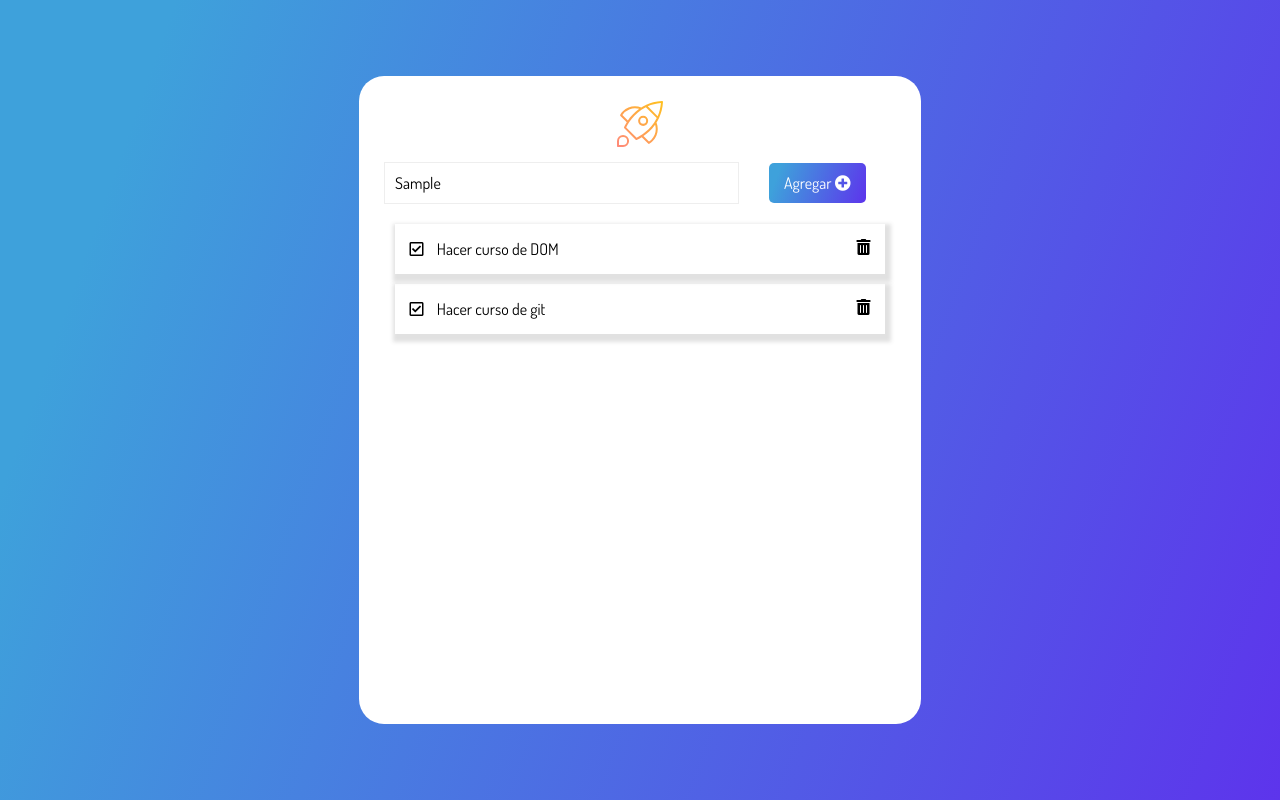
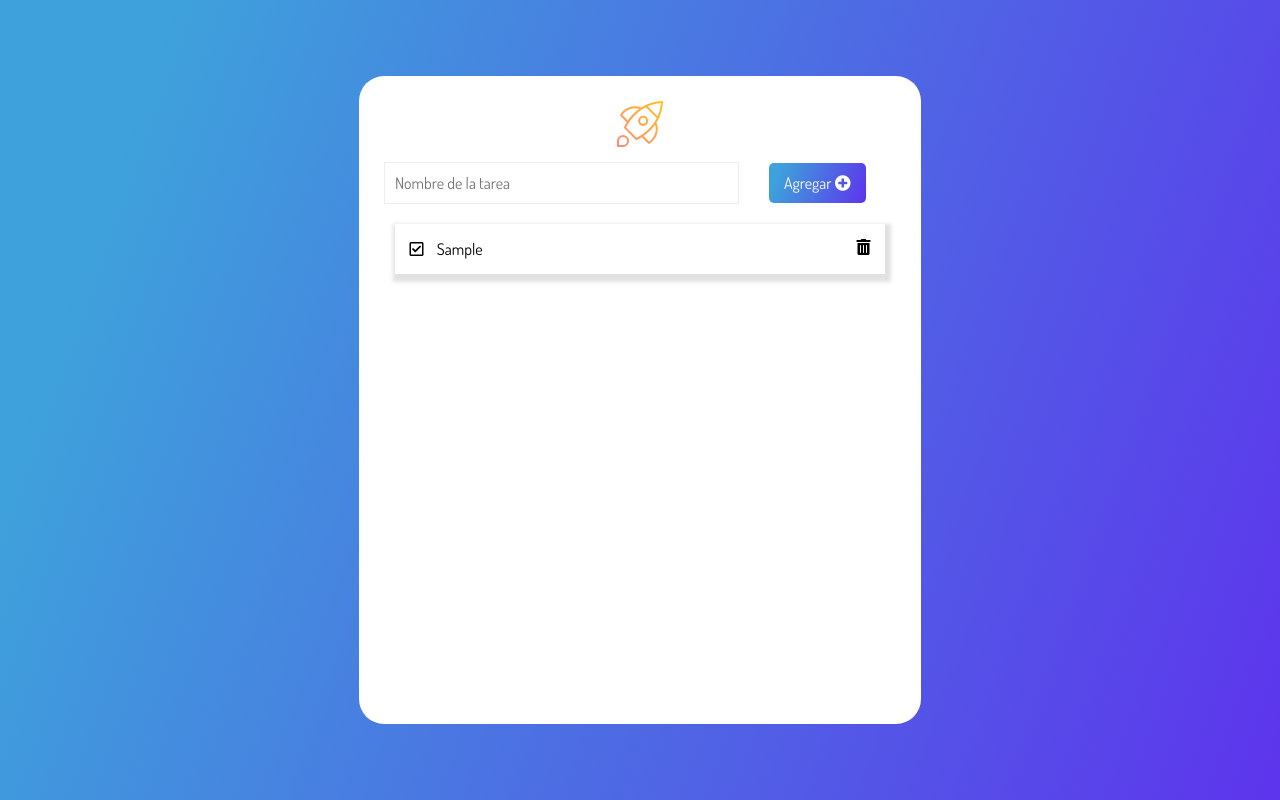
Before and after one commit to pablobrague/Manipulando-DOM, a plain HTML site: page index.html in a window 1280 px wide. Both pictures are taken after typing "Sample" into the empty fields and a click on the button "Agregar". Drawn offline with Linux system fonts and the light colour scheme.

Commit message:
Clase 03 Completada

```diff
--- a/index.html
+++ b/index.html
@@ -37,21 +37,7 @@
             <br>
           </form>
         </div>
-        <ul class="cardsList">
-          <li class="card">
-            <div>
-              <i class="far fa-check-square icon"></i>
-              <span class="task">Hacer curso de DOM</span>
-            </div>
-            <i class="fas fa-trash-alt trashIcon icon"></i>
-          </li>
-          <li class="card">
-            <div>
-              <i class="far fa-check-square icon"></i>
-              <span class="task">Hacer curso de git</span>
-            </div>
-            <i class="fas fa-trash-alt trashIcon icon"></i>
-          </li>
+        <ul class="cardsList" data-list>
         </ul>
       </div>
     </main>
--- a/script.js
+++ b/script.js
@@ -4,8 +4,23 @@ const btn = document.querySelector("[data-form-btn]");
 const createTask = (evento) => {
     evento.preventDefault();
     const input = document.querySelector("[data-form-input]");
-    console.log(input.value);
-}
+    const value = input.value;
+    const list = document.querySelector("[data-list]");
+    const task = document.createElement("li");
+    task.classList.add("card")
+    input.value = "";
+    //backticks
+    const content = `<div>
+    <i class="far fa-check-square icon"></i>
+    <span class="task">${value}</span>
+    </div>
+    <i class="fas fa-trash-alt trashIcon icon"></i>`;
+    task.innerHTML = content;
+
+    list.appendChild(task);
+
+    console.log(content);
+};
 
 console.log(btn);
 
```
